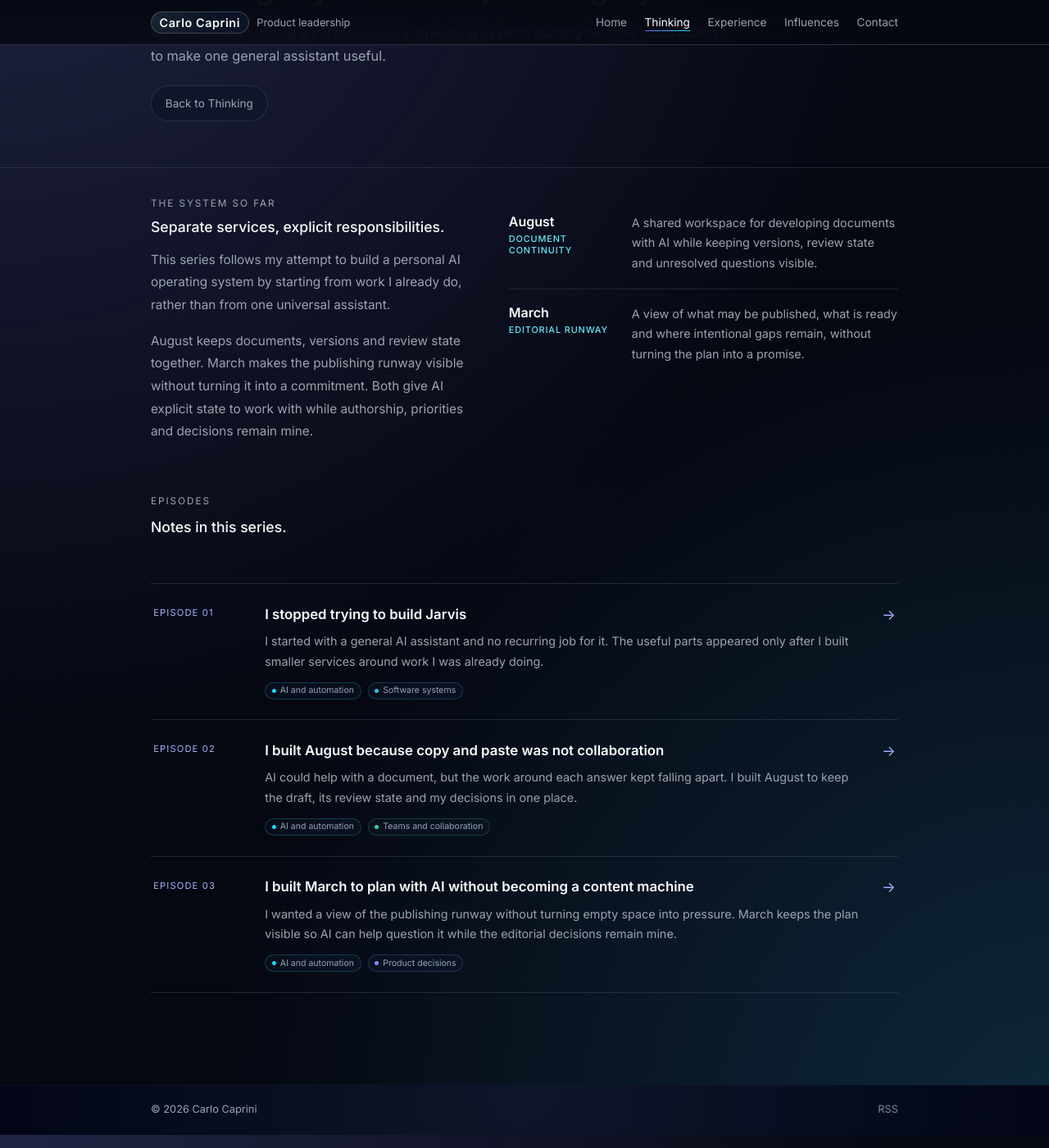
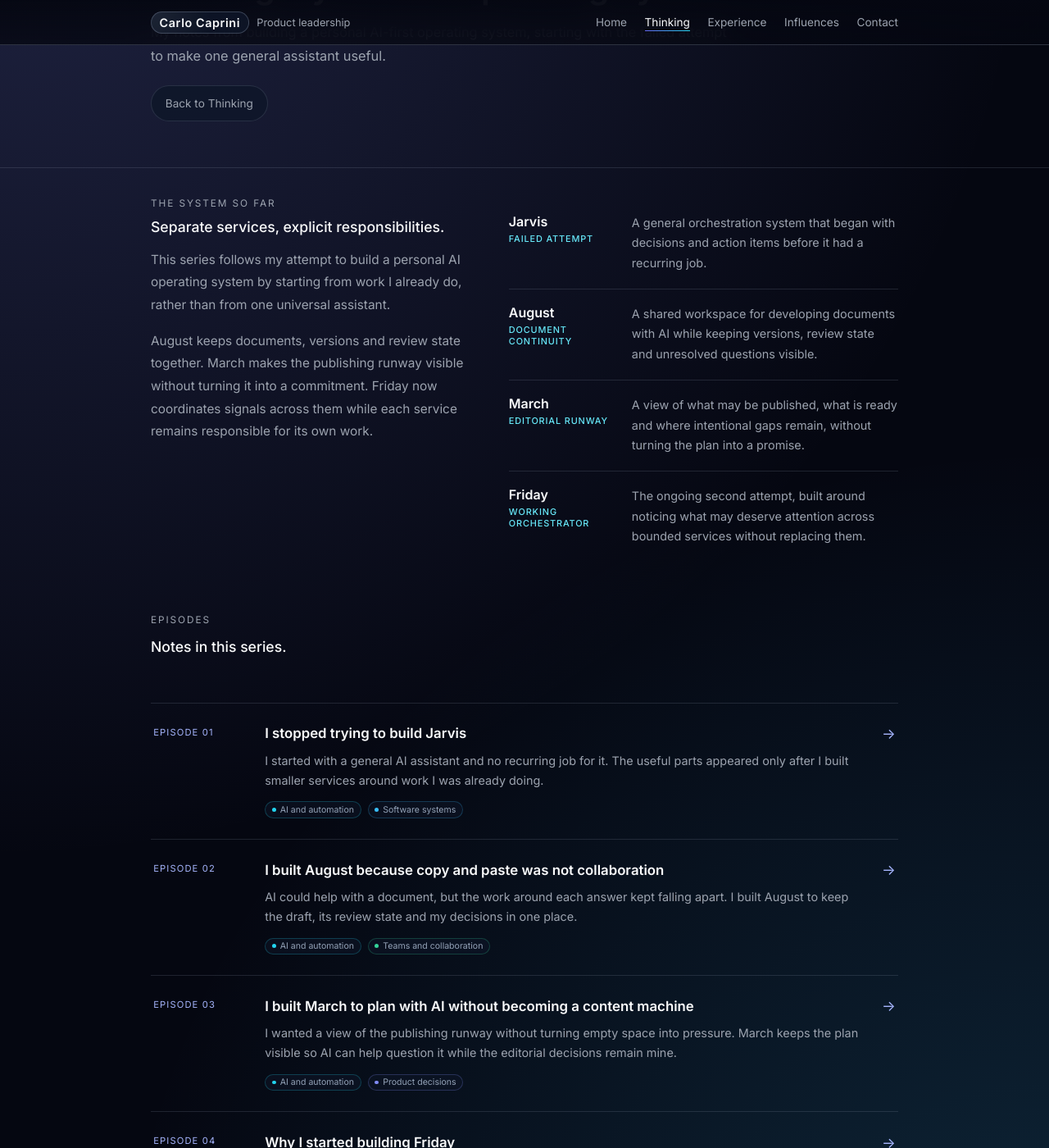
Before and after one commit to carlocaprini/carlocaprini.github.io, a Jekyll site: the page built from pages/series/building-my-ai-operating-system.md, in a window 1280 px wide and 1400 px high, scrolled down 215 px. Shown: the whole window at 82% size. Built offline with Jekyll 4.4.1, drawn with Linux system fonts in a browser that asks for light colours; part of the change alters nothing that is shown; some of the changed text lies outside the part shown.

Commit message:
Add fourth AI operating system episode

```diff
--- a/_data/series.yml
+++ b/_data/series.yml
@@ -5,11 +5,17 @@ building-my-ai-operating-system:
   context: The series follows the decisions, boundaries and failure modes that appear as separate tools begin to form a system that can work across them.
   intro:
     - This series follows my attempt to build a personal AI operating system by starting from work I already do, rather than from one universal assistant.
-    - August keeps documents, versions and review state together. March makes the publishing runway visible without turning it into a commitment. Both give AI explicit state to work with while authorship, priorities and decisions remain mine.
+    - August keeps documents, versions and review state together. March makes the publishing runway visible without turning it into a commitment. Friday now coordinates signals across them while each service remains responsible for its own work.
   services:
+    - name: Jarvis
+      concept: Failed attempt
+      description: A general orchestration system that began with decisions and action items before it had a recurring job.
     - name: August
       concept: Document continuity
       description: A shared workspace for developing documents with AI while keeping versions, review state and unresolved questions visible.
     - name: March
       concept: Editorial runway
       description: A view of what may be published, what is ready and where intentional gaps remain, without turning the plan into a promise.
+    - name: Friday
+      concept: Working orchestrator
+      description: The ongoing second attempt, built around noticing what may deserve attention across bounded services without replacing them.
--- a/pages/series/building-my-ai-operating-system.md
+++ b/pages/series/building-my-ai-operating-system.md
@@ -4,8 +4,8 @@ title: Building My Own AI Operating System
 permalink: /series/building-my-ai-operating-system/
 series_slug: building-my-ai-operating-system
 meta_title: Building My Own AI Operating System | Carlo Caprini
-meta_description: My notes from building August and March as bounded services for working with AI while keeping human judgment in control.
+meta_description: My notes from moving beyond a failed Jarvis attempt to bounded services such as August and March, and the Friday orchestrator connecting them.
 meta_image: /assets/og-ai-operating-system-series-v1.png
 meta_image_alt: Building My Own AI Operating System by Carlo Caprini, illustrated as colorful connected services converging into one system.
-last_modified_at: 2026-07-21
+last_modified_at: 2026-07-22
 ---
--- a/pages/thinking.md
+++ b/pages/thinking.md
@@ -6,7 +6,7 @@ meta_title: Notes on Product Decisions and Software Teams | Carlo Caprini
 meta_description: Connected notes by Carlo Caprini on product decisions, AI and automation, software systems, teams, and collaboration.
 meta_image: /assets/og-thinking-v2.png
 meta_image_alt: Thinking by Carlo Caprini, notes on product decisions, AI, software systems and teams.
-last_modified_at: 2026-07-21
+last_modified_at: 2026-07-22
 hero:
   label: Thinking
   title_prefix: "Notes on "
@@ -25,6 +25,7 @@ featured_series:
   slug: building-my-ai-operating-system
 # Order of notes on the list. Title and summary come from each article's front matter.
 articles:
+  - url: /thinking/why-i-started-building-friday/
   - url: /thinking/i-built-march-to-plan-with-ai-without-becoming-a-content-machine/
   - url: /thinking/i-built-august-because-copy-and-paste-was-not-collaboration/
   - url: /thinking/i-stopped-trying-to-build-jarvis/
--- /dev/null
+++ b/pages/thinking/why-i-started-building-friday.md
@@ -0,0 +1,90 @@
+---
+layout: article
+title: Why I started building Friday
+date: "2026-07-22T09:00:00+02:00"
+last_modified_at: 2026-07-22
+published: true
+permalink: /thinking/why-i-started-building-friday/
+summary: Friday is my second attempt at the original Jarvis ambition. It began when August and March created a concrete coordination problem between them.
+meta_description: Why Carlo Caprini returned to Friday after August and March created a concrete job for orchestration across services.
+meta_image: /assets/og-thinking-v2.png
+meta_image_alt: Thinking by Carlo Caprini, notes on product decisions, AI, software systems and teams.
+topics:
+  - ai-and-automation
+  - software-systems
+series: building-my-ai-operating-system
+series_order: 4
+show_related_notes: false
+intro:
+  - I stopped building Jarvis because it had no recurring job.
+  - Friday began when August and March created one between them.
+---
+
+I [stopped building Jarvis](/thinking/i-stopped-trying-to-build-jarvis/) because it had no recurring job.
+
+Then I built [August](/thinking/i-built-august-because-copy-and-paste-was-not-collaboration/) and [March](/thinking/i-built-march-to-plan-with-ai-without-becoming-a-content-machine/).
+
+Friday is my second attempt at the original ambition. It began when those two useful services created a new problem between them.
+
+## The problem was not asking
+
+August knew the state of my documents and reviews. March knew the publishing plan.
+
+Both exposed MCP tools, so I could ask an agent to inspect them together. Once I knew the question, active orchestration was already quite simple. Codex could collect the relevant context without making me copy information from one screen to another.
+
+I was still responsible for noticing that there was a question to ask.
+
+March could show an article in a publication slot while August still had an open thread on the draft. Neither service was wrong. They were answering different questions.
+
+To understand what deserved attention, I still had to look at both, reconstruct the situation, and decide what mattered next.
+
+That was the missing job.
+
+I did not need another way to ask my tools for information. I needed a signal before the question: something that could notice a relevant change, explain why it mattered, and bring me to the right place.
+
+That was my trigger to start building Friday.
+
+<figure class="article-figure">
+  <a class="article-figure-link" href="/assets/friday-morning-bridge-public-demo.png" aria-label="Open the Friday Morning Bridge interface image at full size">
+    <img src="/assets/friday-morning-bridge-public-demo.png" alt="Friday dashboard combining fictional March, August, Home and GitHub signals into a Morning Bridge and priority queue." width="1639" height="960" loading="lazy" decoding="async">
+  </a>
+  <figcaption>Friday brings signals from separate services into one attention queue. The interface is shown with fictional demonstration data.</figcaption>
+</figure>
+
+## The same ambition had a different starting point
+
+Jarvis had started from the center. I imagined a general orchestration system and kept adding decisions, action items, context, and agents before any recurring work had earned that structure.
+
+August and March developed in the opposite direction. Each began with work I was already doing and a problem I could recognize without explaining the future platform around it.
+
+They also changed how I thought about the technical boundary.
+
+Markdown had made the first direction especially tempting. AI agents eat Markdown for breakfast, and I am comfortable working with it too. But an artifact that an AI can read is not automatically a reliable operational contract.
+
+August and March could now expose their state and supported operations without asking a consumer to interpret private folders. That mattered because I no longer had to begin by inventing every concept and owning every workflow.
+
+The useful pieces already existed. The new question was whether something smaller could coordinate them.
+
+This is what made the second attempt feel different. I was not rebuilding Jarvis because the original feature list had become more achievable. I was returning to the ambition because a concrete job had finally appeared.
+
+## One job before the platform
+
+Friday begins with one question: what deserves my attention now?
+
+That is intentionally smaller than “build my personal AI operating system.” It gives me something I can observe and disagree with. A signal can be useful, irrelevant, late, or simply wrong. Those outcomes are more informative than a long list of capabilities waiting for a reason to exist.
+
+It also gives me a reason to resist the fun part.
+
+Once several services can be queried by AI, it is easy to imagine connecting everything. The more useful constraint is to test one connection at a time, starting with August and March.
+
+I do not know the answer yet.
+
+The next experiment is about integration: can Friday connect services without owning their work?
+
+After that comes attention: can the Morning Bridge be useful because of what it leaves out?
+
+I have not earned either answer yet. For now, they are promises to test, not conclusions.
+
+Jarvis started as a platform looking for its first job. Friday starts with a job and has to earn the platform around it.
+
+For now, that is enough to keep building and tinkering.
```
Also changed, not shown: 1 other file.
